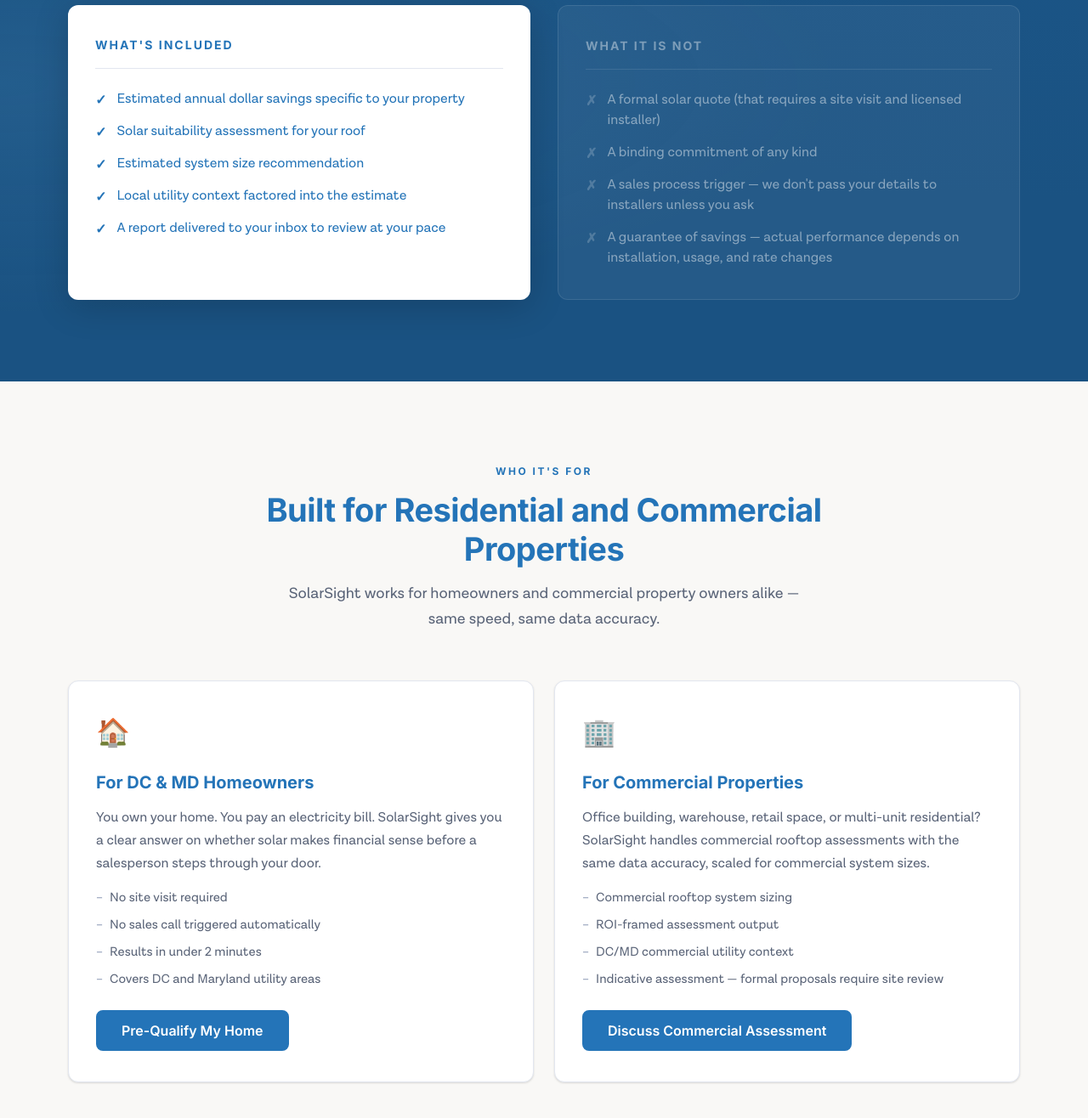
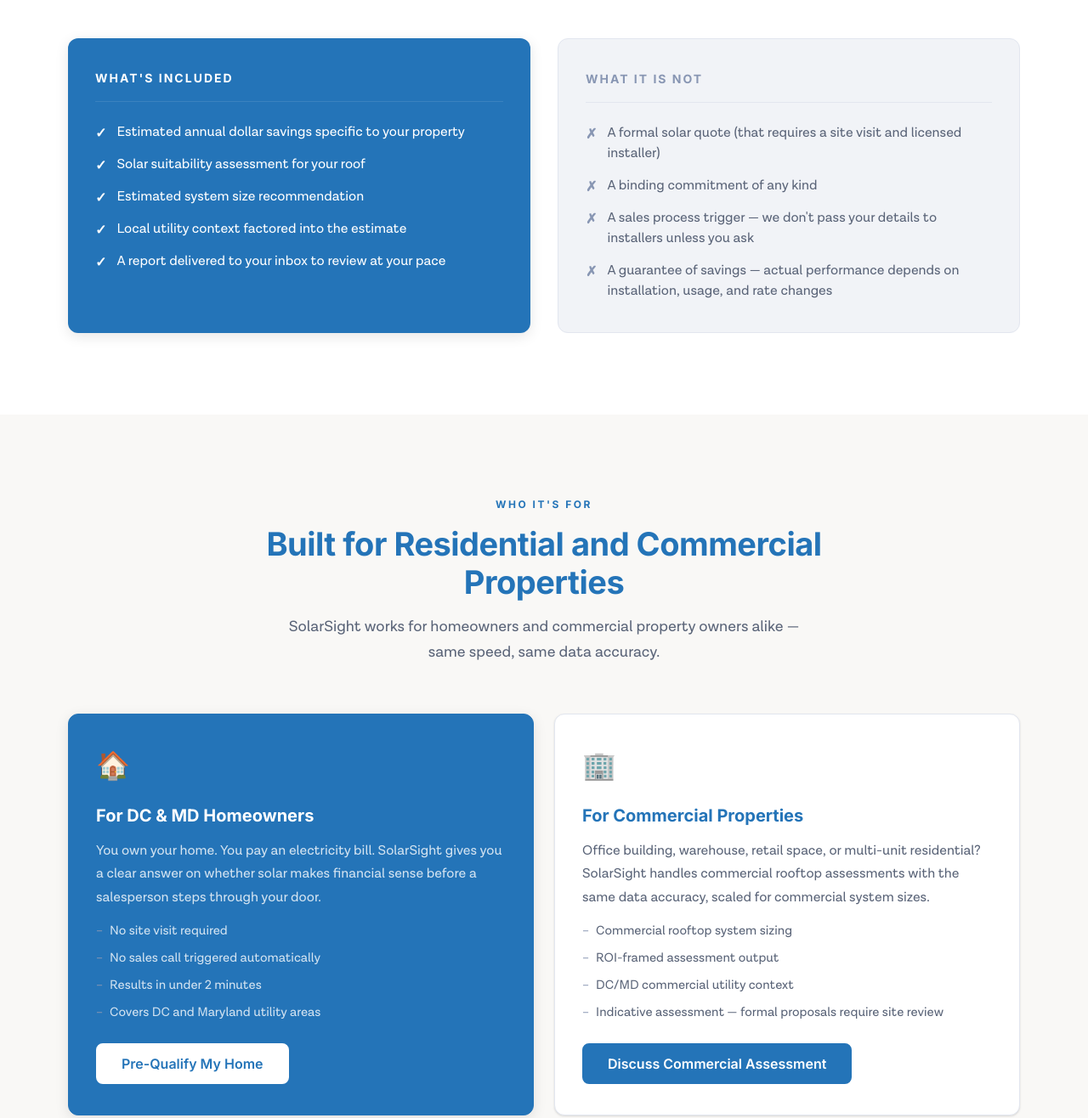
Before and after one commit to lau-revark/client_solarsight, a website built with Vite: page services.html in a window 1280 px wide. Shown: the part 2769-4085 px from the top of the page at 85% size. Built offline with nearby package versions, Linux system fonts and the light colour scheme; a web font is replaced by a local one.

Commit message:
UI: Refine Services page contrast and audience card focal points

```diff
--- a/services.html
+++ b/services.html
@@ -92,13 +92,14 @@
     }
     /* What's Included = white card — pops against the navy section background */
     .compare-col--yes {
-      background: var(--white);
-      box-shadow: 0 8px 40px rgba(0,0,0,0.18);
+      background: var(--navy);
+      color: var(--white);
+      box-shadow: var(--shadow-md);
     }
-    /* What It Is Not = ghost panel — de-emphasised */
+    /* What It Is Not = light grey panel — de-emphasised */
     .compare-col--no {
-      background: rgba(255,255,255,0.05);
-      border: 1px solid rgba(255,255,255,0.1);
+      background: var(--slate-50);
+      border: 1px solid var(--slate-100);
     }
     .compare-col__header {
       font-size: 14px;
@@ -108,8 +109,8 @@
       margin-bottom: 24px;
       padding-bottom: 16px;
     }
-    .compare-col--yes .compare-col__header { color: var(--navy); border-bottom: 1px solid var(--slate-100); }
-    .compare-col--no .compare-col__header { color: rgba(255,255,255,0.4); border-bottom: 1px solid rgba(255,255,255,0.1); }
+    .compare-col--yes .compare-col__header { color: var(--white); border-bottom: 1px solid rgba(255,255,255,0.1); }
+    .compare-col--no .compare-col__header { color: var(--slate-400); border-bottom: 1px solid var(--slate-100); }
     .compare-list { list-style: none; display: flex; flex-direction: column; gap: 14px; }
     .compare-list li {
       display: flex;
@@ -118,14 +119,14 @@
       font-size: 16px;
       line-height: 1.5;
     }
-    .compare-col--yes .compare-list li { color: var(--navy); }
-    .compare-col--no .compare-list li { color: rgba(255,255,255,0.45); }
+    .compare-col--yes .compare-list li { color: var(--white); }
+    .compare-col--no .compare-list li { color: var(--text-muted); }
     .compare-list li::before {
       font-weight: 700;
       flex-shrink: 0;
     }
-    .compare-col--yes .compare-list li::before { content: '\2713'; color: var(--cta); }
-    .compare-col--no .compare-list li::before { content: '\2717'; color: rgba(255,255,255,0.2); }
+    .compare-col--yes .compare-list li::before { content: '\2713'; color: var(--white); }
+    .compare-col--no .compare-list li::before { content: '\2717'; color: var(--slate-400); }
 
     /* Audience tabs */
     .audience-section {
@@ -143,7 +144,17 @@
       border-radius: var(--radius-lg);
       padding: 36px 32px;
       box-shadow: var(--shadow-sm);
+      transition: var(--t);
     }
+    .audience-card--primary {
+      background: var(--navy);
+      color: var(--white);
+      border-color: var(--navy);
+      box-shadow: var(--shadow-md);
+    }
+    .audience-card--primary h3 { color: var(--white) !important; }
+    .audience-card--primary p, .audience-card--primary ul li { color: rgba(255,255,255,0.8) !important; }
+
     .audience-card__icon { font-size: 32px; margin-bottom: 16px; }
     .audience-card h3 {
       font-size: 20px;
@@ -308,12 +319,13 @@
     </section>
 
     <!-- ═══ WHAT YOU GET / DON'T GET ═══ -->
-    <section class="content-section content-section--navy" id="what-included">
+    <section class="content-section" id="what-included">
       <div class="ss-container">
         <div class="section-intro reveal" style="margin-bottom:48px;">
           <span class="ss-eyebrow">Transparency</span>
-          <h2 class="ss-section-title" style="color:var(--white);">What Your Pre-Qualification Includes</h2>
-          <p style="color:rgba(255,255,255,0.6); margin-top:12px; font-size:15px;">We believe you should know exactly what you are getting — and what you are not.</p>
+          <h2 class="ss-section-title">What Your Pre-Qualification Includes</h2>
+          <p class="ss-section-sub">We believe you should know exactly what you are getting — and what you are not.</p>
+
         </div>
         <div class="compare-grid reveal">
           <div class="compare-col compare-col--yes">
@@ -348,7 +360,7 @@
           <p class="ss-section-sub">SolarSight works for homeowners and commercial property owners alike — same speed, same data accuracy.</p>
         </div>
         <div class="audience-cards">
-          <div class="audience-card reveal">
+          <div class="audience-card audience-card--primary reveal">
             <div class="audience-card__icon">🏠</div>
             <h3>For DC &amp; MD Homeowners</h3>
             <p>You own your home. You pay an electricity bill. SolarSight gives you a clear answer on whether solar makes financial sense before a salesperson steps through your door.</p>
@@ -358,7 +370,7 @@
               <li>Results in under 2 minutes</li>
               <li>Covers DC and Maryland utility areas</li>
             </ul>
-            <a href="/dcpq.html" class="ss-btn ss-btn--primary">Pre-Qualify My Home</a>
+            <a href="/dcpq.html" class="ss-btn ss-btn--primary-inv">Pre-Qualify My Home</a>
           </div>
           <div class="audience-card reveal" style="transition-delay:0.1s">
             <div class="audience-card__icon">🏢</div>
```
